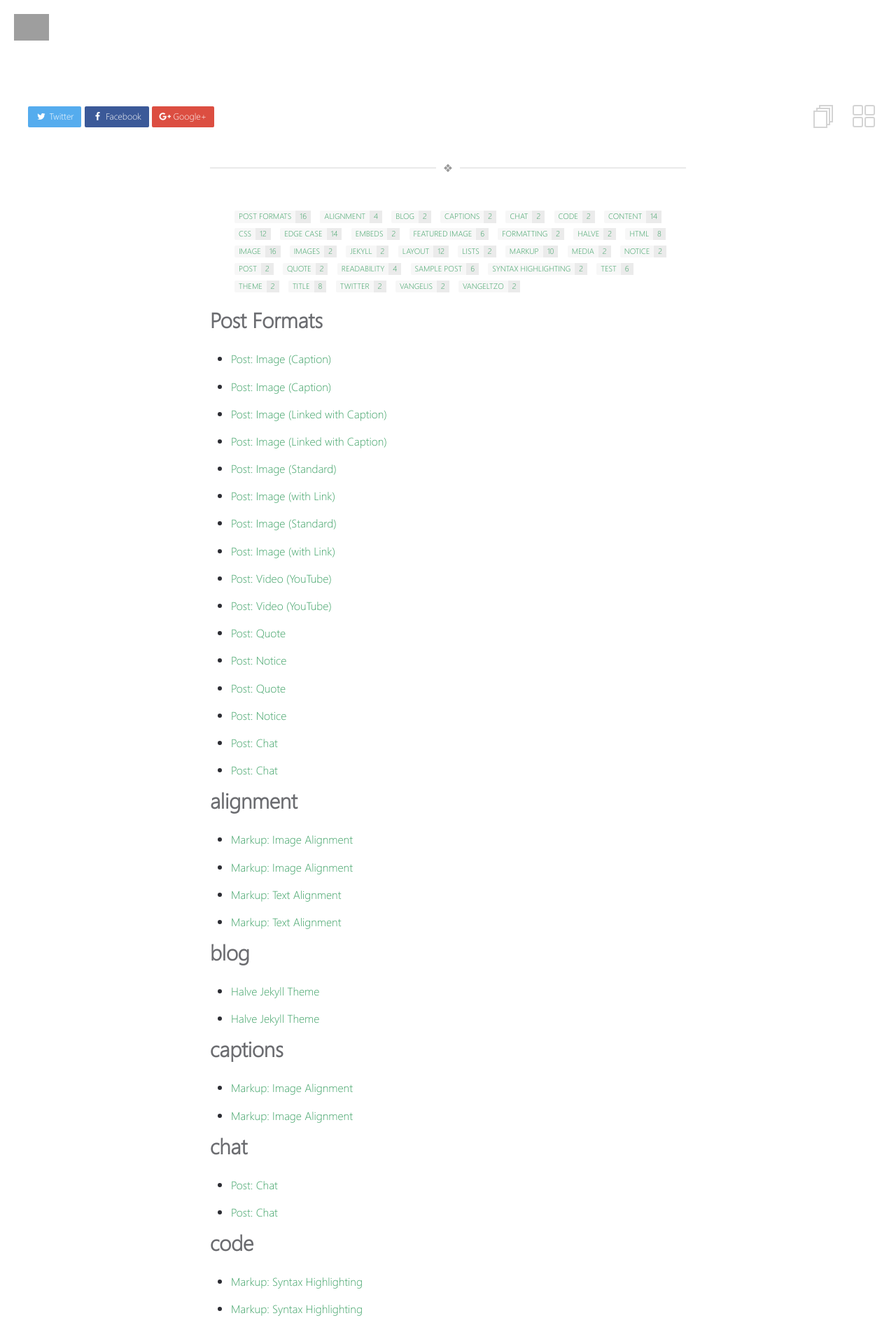
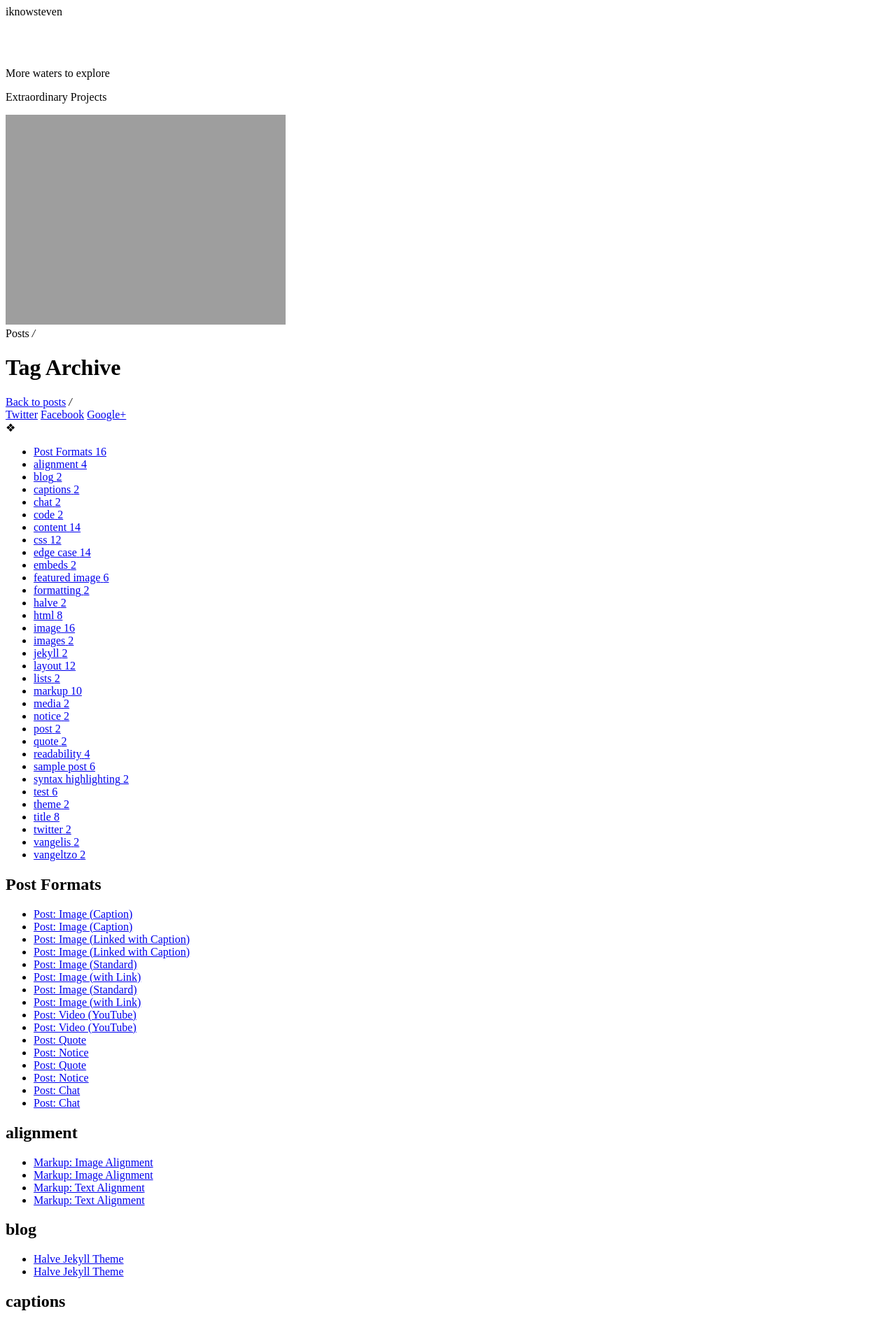
Before and after one commit to iknowSteven/iknowSteven.github.io, a Jekyll site: the page built from backup/_pages/tags.md, in a window 1280 px wide. Shown: the top 1894 px of the page at 70% size. Built offline with Jekyll 4.4.1, drawn with Linux system fonts in a browser that asks for light colours; some of the changed text lies outside the part shown.

Commit message:
no message

```diff
--- /dev/null
+++ b/_includes/section.html
@@ -0,0 +1,12 @@
+<article id="all_countdown_chapter">
+    <header id="all_countdown_chapter_header">
+        <span id="logo">iknowsteven</span>
+        <nav id="all_countdown_chapter_header_nav">
+            <a class="home_main_link" href="#home_main_container" style="color: #fff;"><li>Bio</li></a>
+            <a class="home_main_link" href="#all_countdown_container" style="color: #fff;"><li>Board</li></a>
+            <a class="home_main_link" href="#" style="color: #fff;"><li style="margin-right: 0">Contacts</li></a>
+        </nav>
+    </header>
+    <p id="all_countdown_title">More waters to explore</p>
+    <p id="all_countdown_subtitle">Extraordinary Projects</p>
+</article>
--- a/_layouts/page.html
+++ b/_layouts/page.html
@@ -4,9 +4,10 @@ layout: compress
 
 <!DOCTYPE html>
 <html>
-{% include head.html %}
 <body id="posts" class="inner-post-page">
-
+<section id="all_countdown_container">
+  {% include section.html %}
+</section>
     <div class="block-left">
       <div class="content">
         <a href="{{ site.url }}" class="logo"><img src="{{ site.url }}/images/{{ site.logo }}"></a>
```
Also changed, not shown: _includes/header.html (deleted, +0 -15 lines).
